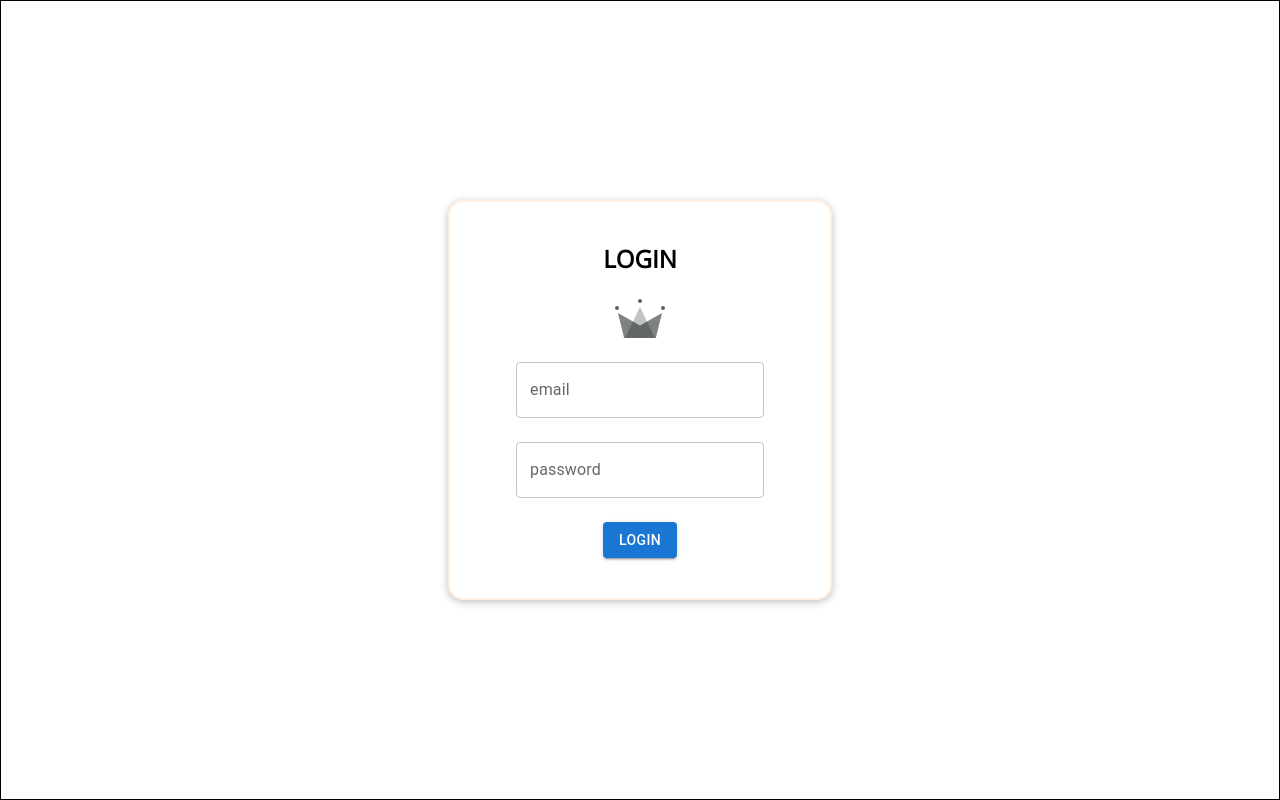
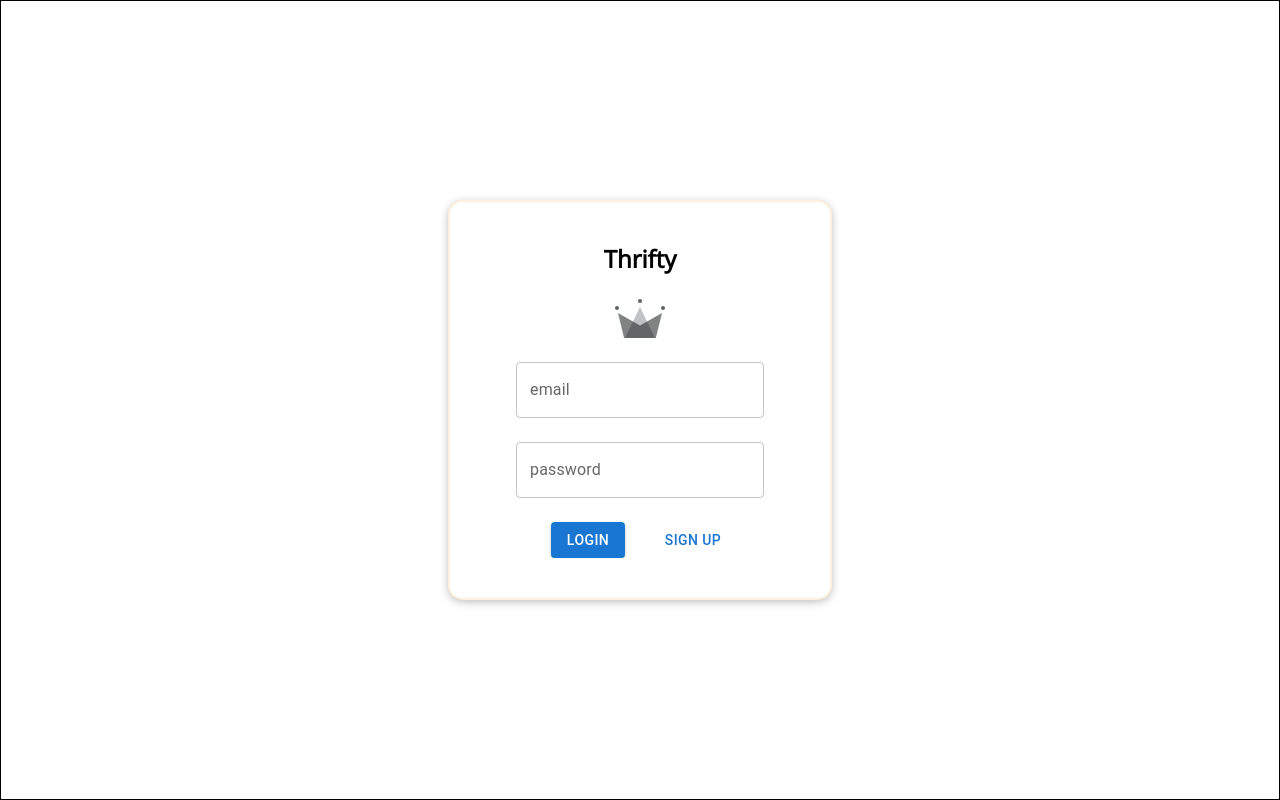
Before and after one commit to priyan-coder/Thrifty, a React (Create React App) app in the folder front-end/: page / in a window 1280 px wide. Built offline with nearby package versions, Linux system fonts and the light colour scheme.

Commit message:
included a sign up button on login page

```diff
--- a/front-end/src/routes/common/Login/index.js
+++ b/front-end/src/routes/common/Login/index.js
@@ -6,15 +6,27 @@ const Login = () => {
   return (
     <FormContainer>
       <LoginForm>
-        <h2>Login</h2>
+        <h2>Thrifty</h2>
         <CrwnLogo />
         <TextField id="email" label="email" variant="outlined" />
         <TextField id="password" label="password" variant="outlined" />
-        <Button variant="contained">Login</Button>
+        <MultipleButtons>
+          <Button variant="contained">Login</Button>
+          <Button variant="text">Sign Up</Button>
+        </MultipleButtons>
       </LoginForm>
     </FormContainer>
   );
 };
+
+const MultipleButtons = styled.div`
+  display: flex;
+  flex-direction: row;
+  justify-content: space-around;
+  align-items: center;
+  width: 70%;
+  overflow: hidden;
+`;
 
 const LoginForm = styled.div`
   height: 50%;
@@ -30,7 +42,6 @@ const LoginForm = styled.div`
   h2 {
     font-weight: bold;
     margin: 0 6px 0;
-    text-transform: uppercase;
   }
   border-radius: 15px;
   box-shadow: 0 2px 8px rgba(0, 0, 0, 0.26);
```
